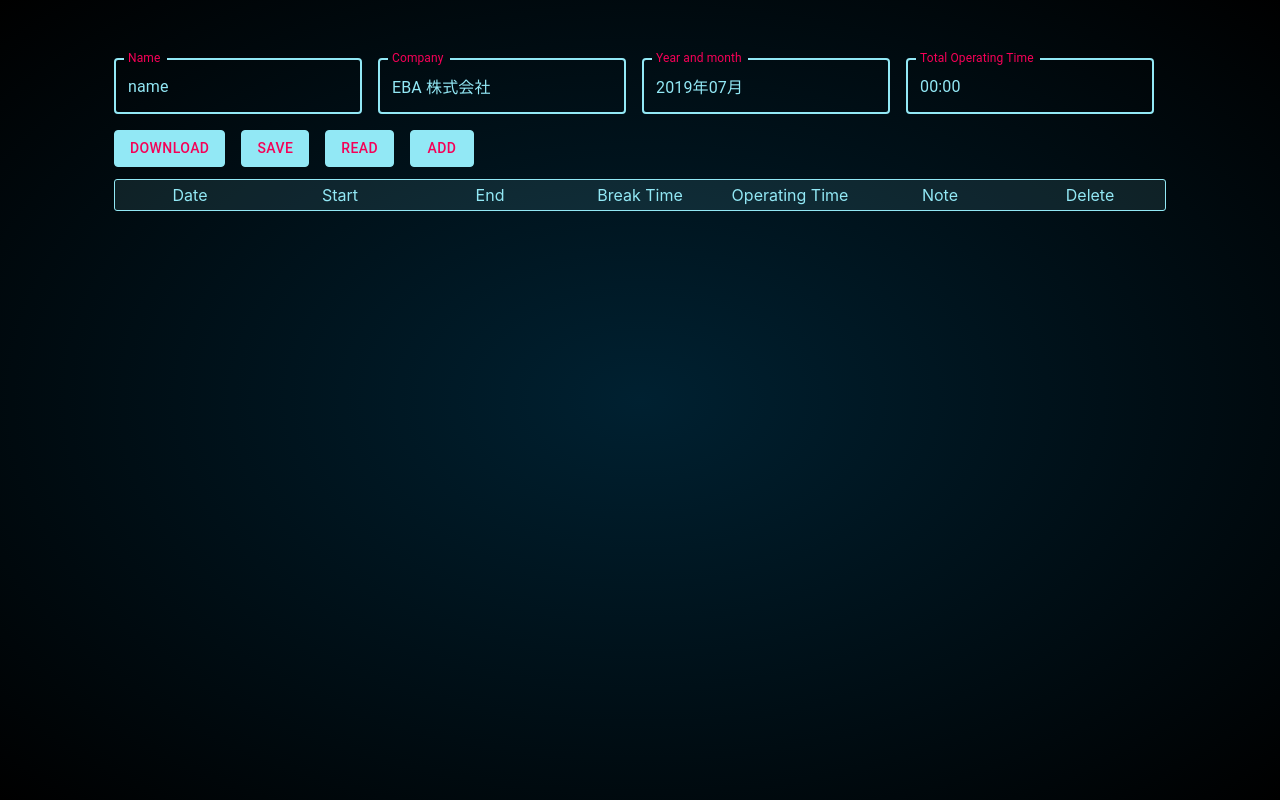
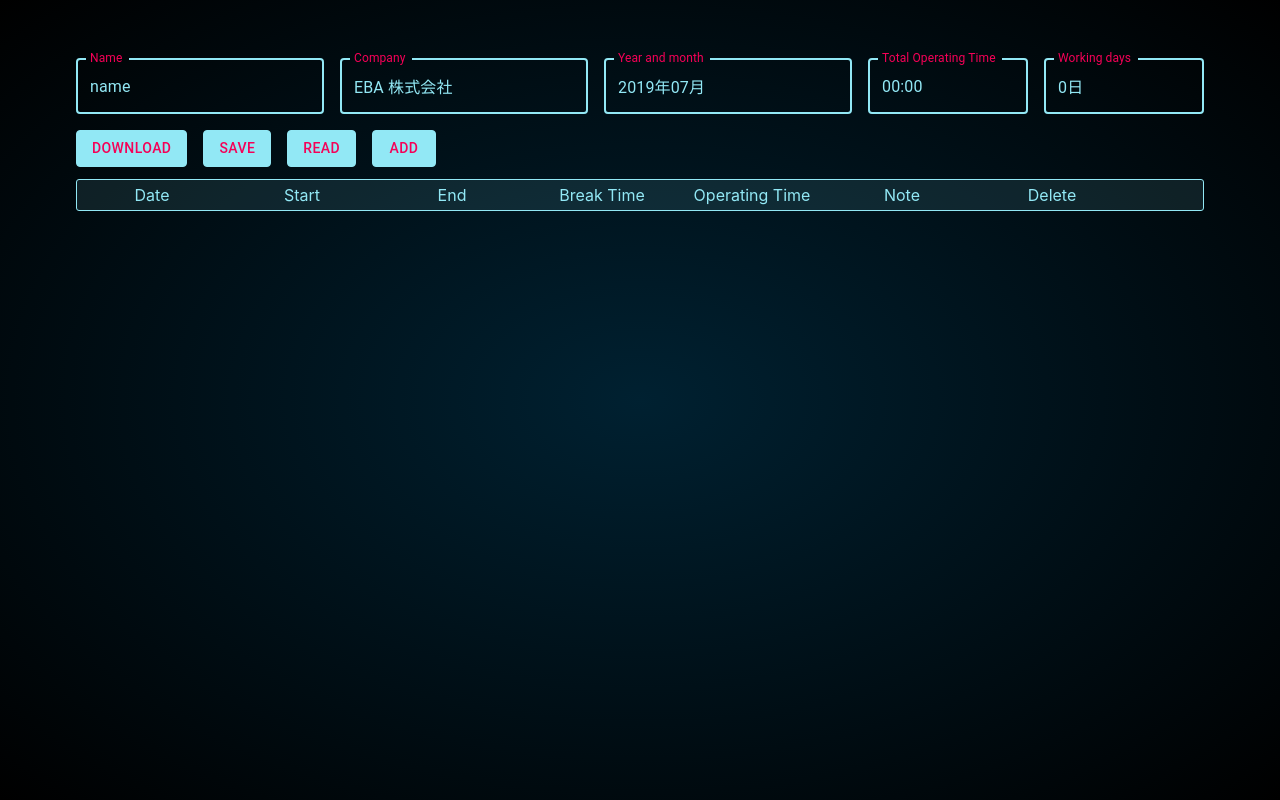
Before and after one commit to ryouasinennza/pdf-generator, a React (Create React App) app: page / in a window 1280 px wide. Built offline with nearby package versions, Linux system fonts and the light colour scheme; what pdfmake would draw is missing.

Commit message:
合計日数追加

```diff
--- a/src/App.js
+++ b/src/App.js
@@ -93,6 +93,15 @@ class App extends Component {
             label='Total Operating Time'
             type='text'
             value={this.state.total}
+            style={{width: 160}}
+            changeKey=''
+          />
+          <OutLineTextFiled
+            disabled={true}
+            label='Working days'
+            type='text'
+            style={{width: 160}}
+            value={`${this.state.list.length - 1}日`}
             changeKey=''
           />
         </ButtonBox>
--- a/src/component/OutLineTextFiled.js
+++ b/src/component/OutLineTextFiled.js
@@ -62,7 +62,8 @@ export const OutLineTextFiled = (props) => {
     value,
     onChange,
     changeKey,
-    disabled
+    disabled,
+    style
   } = props
   return (
     <CssTextField
@@ -71,6 +72,7 @@ export const OutLineTextFiled = (props) => {
       type={type}
       onChange={(event) => onChange ? onChange(changeKey, event.target.value) : null}
       className={classes.margin}
+      style={style ? style : {}}
       label={label}
       variant="outlined"
     />
```
